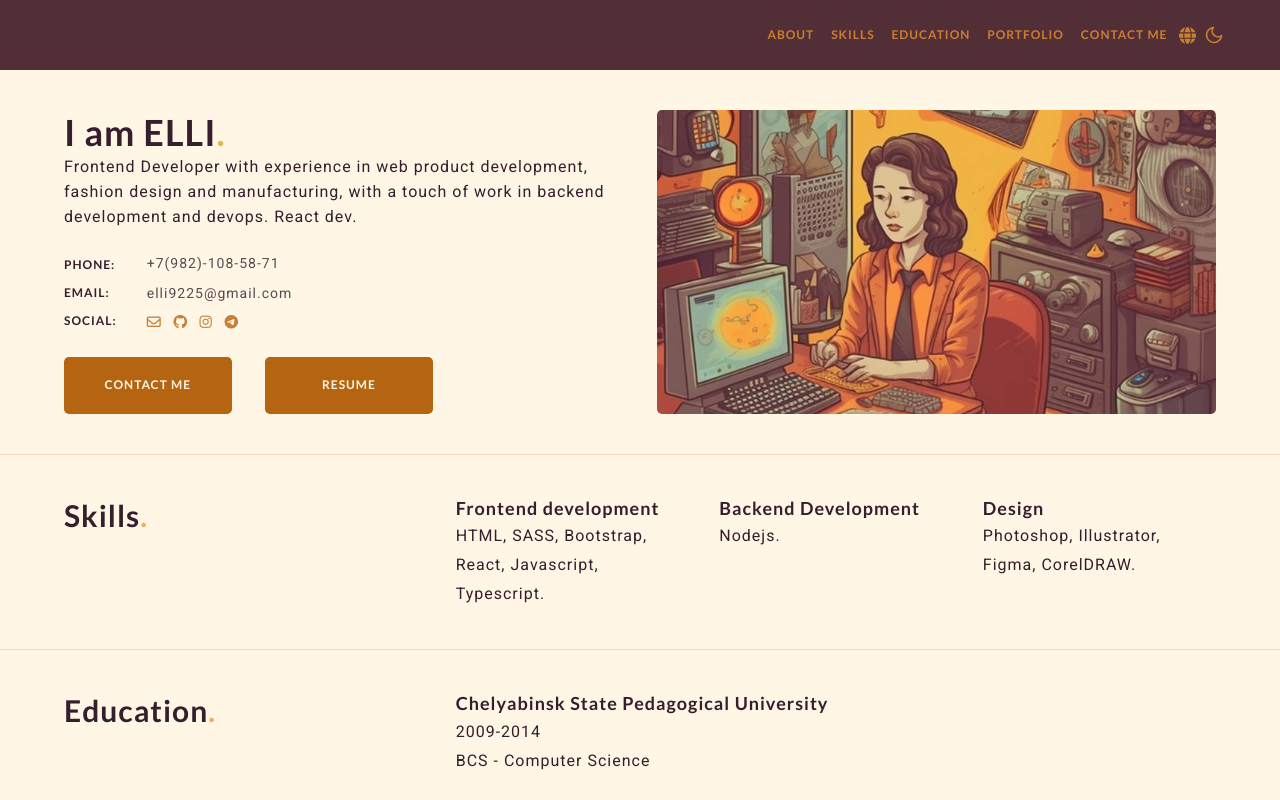
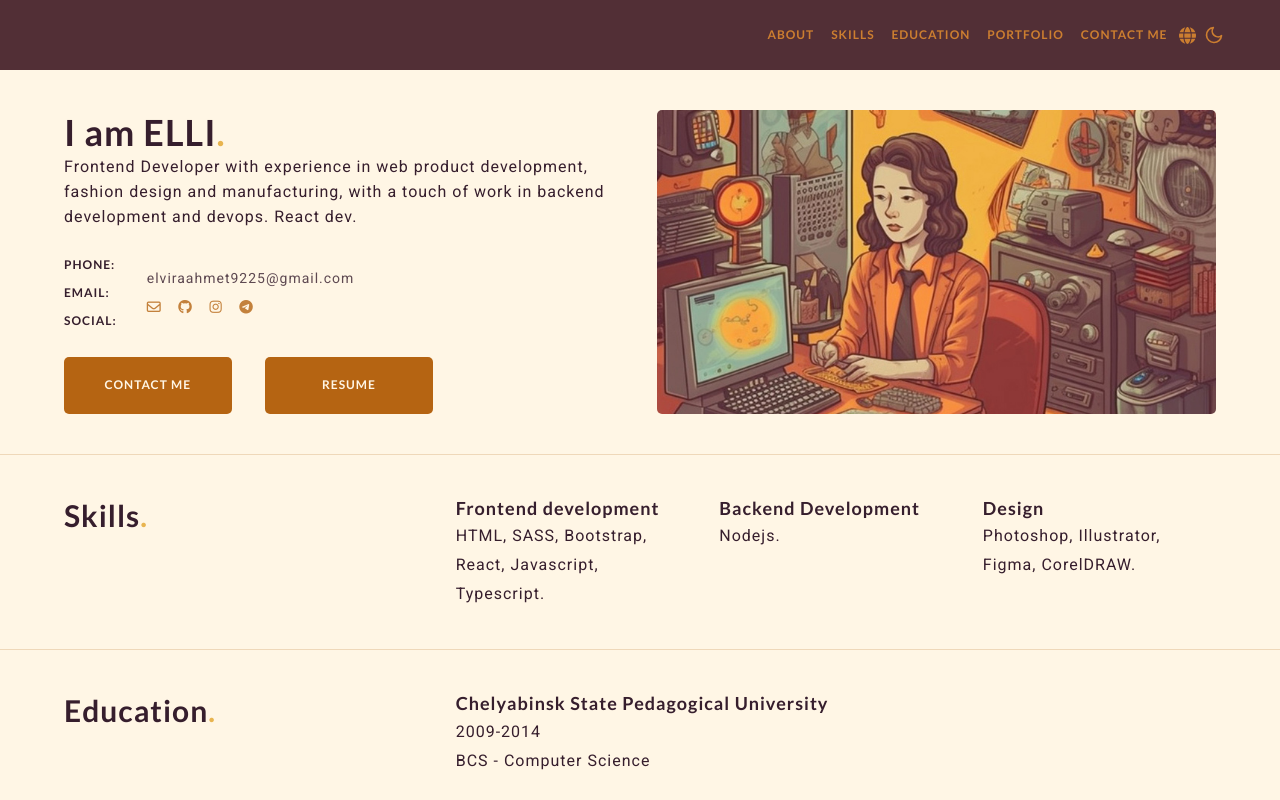
Before and after one commit to elli-ma/PORTFOLIO, a React (Create React App) app: page / in a window 1280 px wide. Shown: the top 800 px of the page. Built offline with nearby package versions, Linux system fonts and the light colour scheme.

Commit message:
mail changes

```diff
--- a/src/components/About/About.jsx
+++ b/src/components/About/About.jsx
@@ -20,8 +20,7 @@ function About() {
                             <li className="list__title">{t("aboutme.list.item3")}</li>
                         </ul>
                         <ul  >
-                            <li className="list__text">+7(982)-108-58-71</li>
-                            <li className="list__text">elli9225@gmail.com</li>
+                            <li className="list__text">elviraahmet9225@gmail.com</li>
                             <li className="list__text">
                                 <a className="icon__link" href="mailto: elli9225@gmail.com">
                                     <i className="fa-regular fa-envelope"></i>
```
